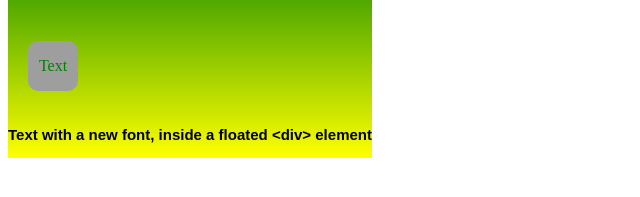
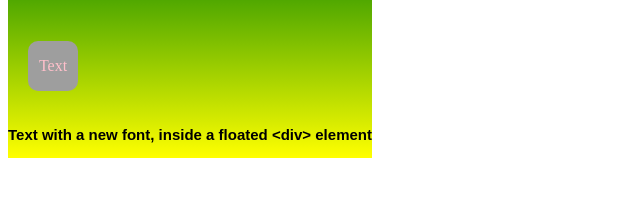
Before and after one commit to jseery-2076714/jseery-2076714.github.io, a plain HTML site: page someCss.html in a window 1280 px wide. Shown: the part 185-382 px from the top of the page, 0-640 px from the left. Drawn offline with Linux system fonts and the light colour scheme; grey boxes are pictures that could not be loaded.

Commit message:
Update someCss.html

```diff
--- a/someCss.html
+++ b/someCss.html
@@ -14,7 +14,7 @@
       <img id="pic" src="https://pbs.twimg.com/profile_images/1359926126433468422/hyBgxtPZ_400x400.jpg" title="Rounded Corners" style="align-self:center">
       <div style="position:relative;width:90px;height:90px;text-align:center">
         <img id="pic" src="https://i.pinimg.com/originals/84/31/72/8431721be1322f7d5a4d470ceef0ca5e.jpg" title="Picture">
-        <p style="color:green;position:absolute;top:50%;left:50%;transform:translate(-50%, -50%);margin:0;padding:0">Text</p>
+        <p style="color:pink;position:absolute;top:50%;left:50%;transform:translate(-50%, -50%);margin:0;padding:0">Text</p>
       </div>
       <p id="paragraph2">
         Text with a new font, inside a floated &lt;div&gt; element
```
